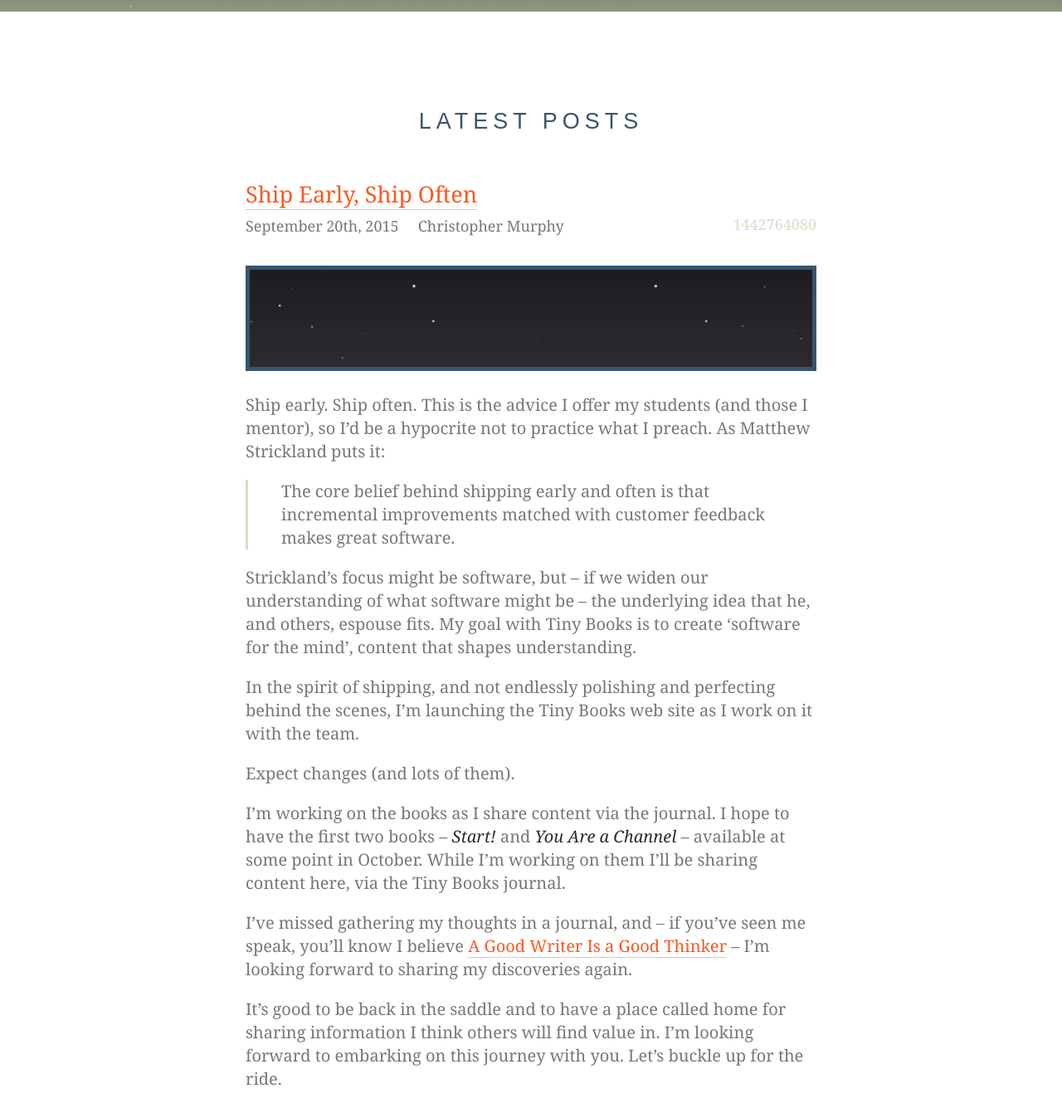
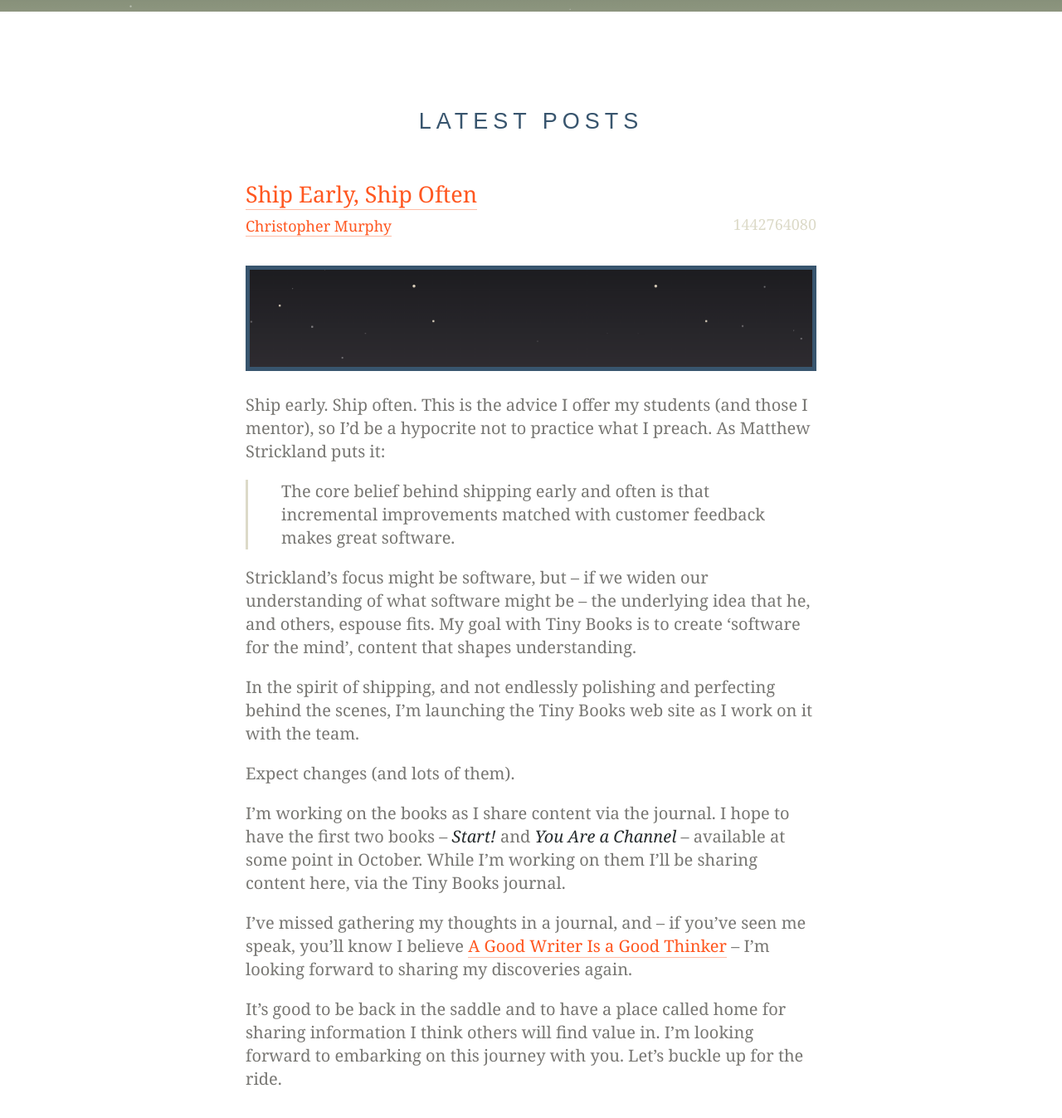
Before and after one commit to tinybooks/tinybooks.github.io, a Jekyll site: the page built from journal/index.html, in a window 1280 px wide and 1400 px high, scrolled down 309 px. Shown: the top 1347 px of the window at 83% size. Built offline with Jekyll 4.4.1, drawn with Linux system fonts in a browser that asks for light colours; nearby versions of some CDN libraries; the list of posts is cut into pages by our own code; some of the changed text lies outside the part shown.

Commit message:
Modified the metadata.

```diff
--- a/_includes/home-header.html
+++ b/_includes/home-header.html
@@ -15,9 +15,9 @@
 		<div class="header-contents">
 			<i class="icon logo"></i>
 			<h1>Tiny Books</h1>
-			<p class="byline"><em>by</em> Christopher Murphy</p>
+			<p class="byline"><i>by</i> Christopher Murphy</p>
 			<p>Short, sharp books for creative entrepreneurs that explore the design of business and the business of design.</p>
-			<p class="formats">Available in Kindle, PDF and ePub</p>
+			<p class="formats">Available in Kindle, PDF and ePub formats.</p>
 			<p class="ta-c"><a href="js-newsletter" class="btn">Find out more</a></p>
 		</div>
 		<!-- /.header-contents -->
--- a/journal/index.html
+++ b/journal/index.html
@@ -10,8 +10,7 @@
       <li class="post">
         <h2><a class="post-link" href="{{ post.url | prepend: site.baseurl }}">{{ post.title }}</a></h2>
         <ul class="post-meta">
-          <li>{{ post.date | date: "%B %-d" }}{% case d %}{% when '1' or '21' or '31' %}{{ d }}st{% when '2' or '22' %}{{ d }}nd{% when '3' or '23' %}{{ d }}rd{% else %}{{ d }}th{% endcase %}, {{ post.date | date: "%Y" }}</li>
-          <li>{{ post.author }}</li>
+          <li><a href="https://twitter.com/fehler" title="Follow me on Twitter.">{{ post.author }}</a></li>
           <li class="post-meta--unix"><a href="{{ post.url | prepend: site.baseurl }}">{{ post.date | date: "%s" }}</a></li>
         </ul>
         <img class="post-image" src="/assets/{{ post.image }}" alt="{{ post.imagealt }}" />
```
Also changed, not shown: _includes/mailinglist.html (line endings or trailing spaces).
